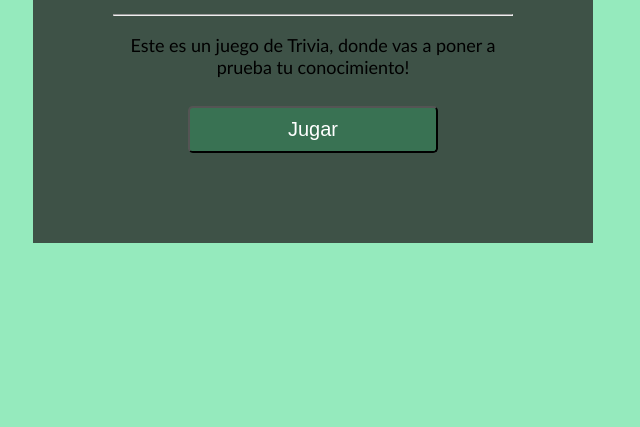
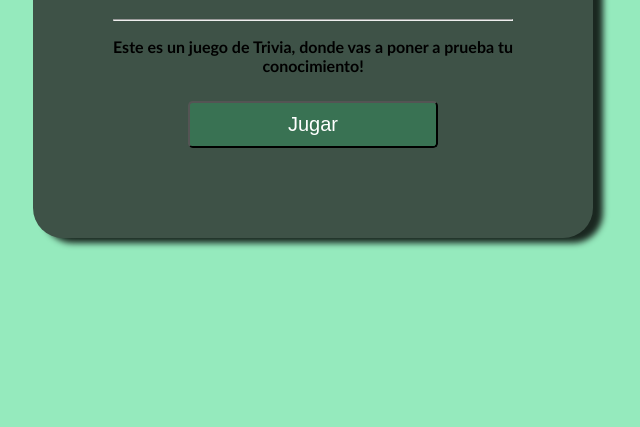
Before and after one commit to herweg/sofkau_challenge, a plain HTML site: page index.html in a window 1280 px wide. Shown: the part 373-800 px from the top of the page, without its empty margins (327-967 px from the left). Drawn offline with Linux system fonts and the light colour scheme.

Commit message:
Add files via upload

```diff
--- a/styles/style.css
+++ b/styles/style.css
@@ -4,7 +4,7 @@ html, body{
 }
 
 #intro{
-    font-size: large;
+    font-weight: 600;
     font-family: 'Gill Sans', 'Gill Sans MT', Calibri, 'Trebuchet MS', sans-serif;
 }
 
@@ -25,11 +25,14 @@ body{
     width: 25rem;
     padding: 5rem;
     text-align: center;
+    border-radius: 30px;
+    box-shadow: 10px 5px 6px #1a2720;
 }
 
 h1{
     color: rgb(28, 26, 121);
     font-size: 3rem;
+    font-weight: 800;
     text-align: center;
     padding: 2px 0;
 }
```
